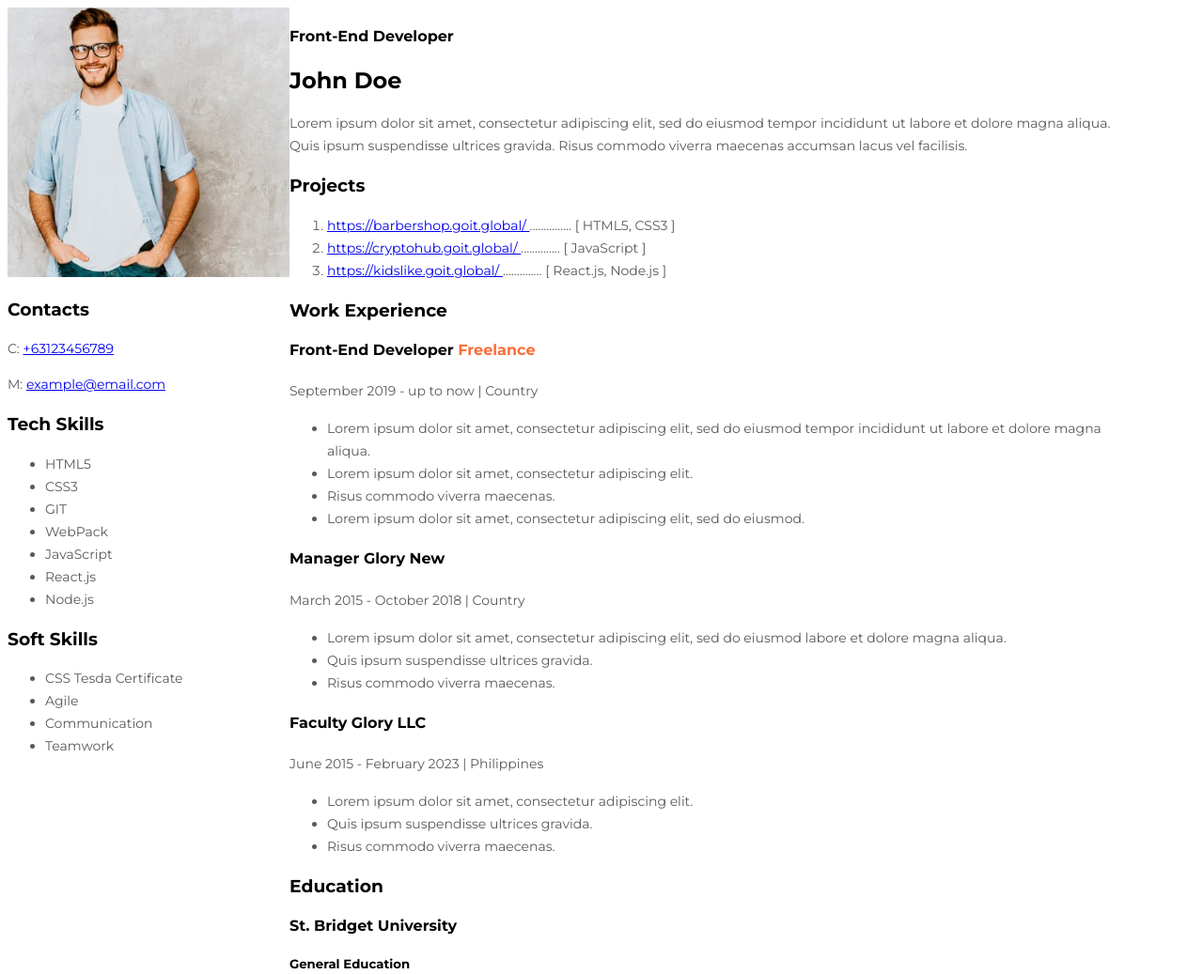
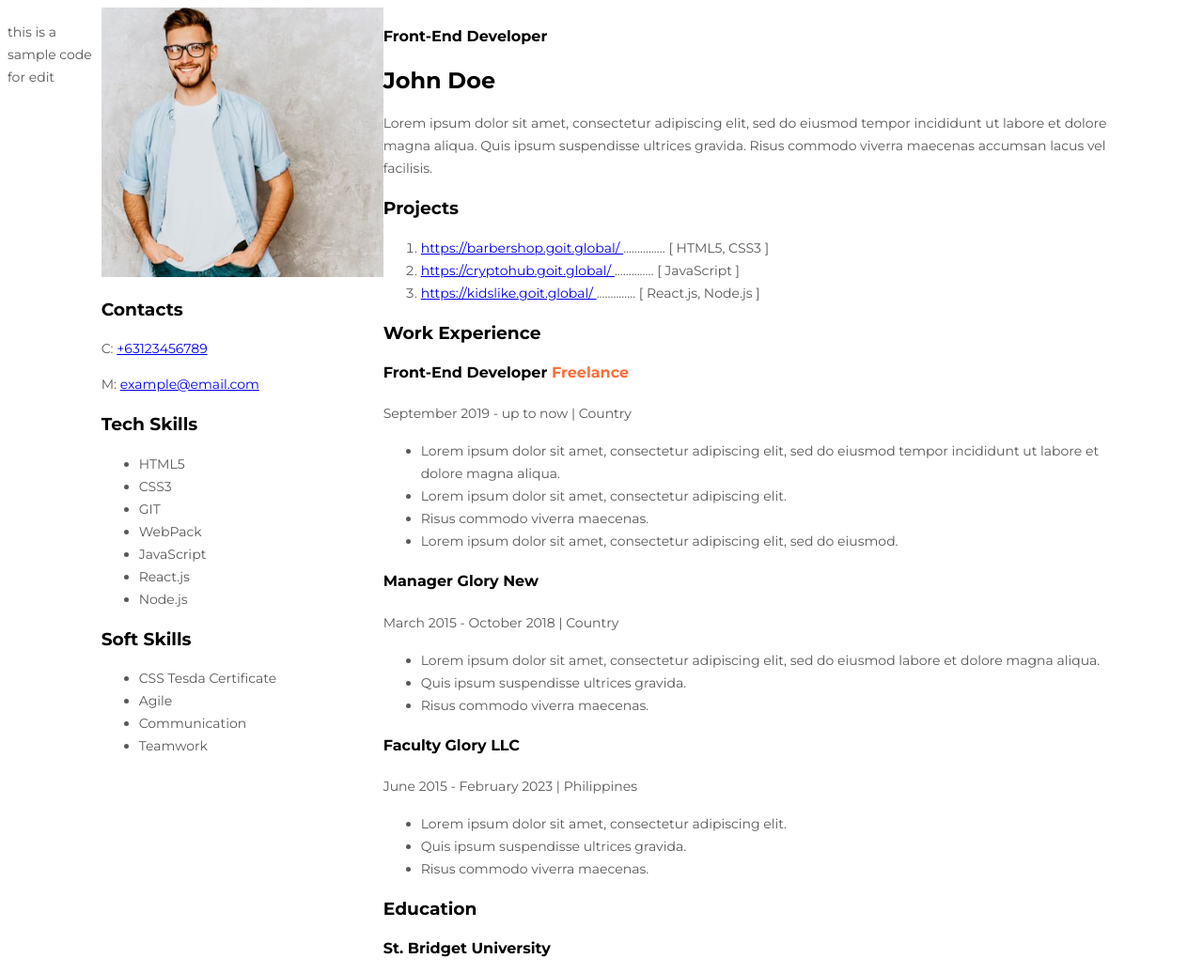
Before and after one commit to zheridan80/resumeproject, a plain HTML site: page Day3/index.html in a window 1280 px wide. Shown: the top 1037 px of the page at 94% size. Drawn offline with Linux system fonts and the light colour scheme; files that its build step writes are made by us from their sources; files whose address does not match are found by name.

Commit message:
smaple code

```diff
--- a/Day3/index.html
+++ b/Day3/index.html
@@ -21,6 +21,9 @@
 
 </head>
 <body>
+
+    <p>this is a sample code for edit</p>
+
 
 <!-- Left Section - sidebar -->
 <!--START E:
```
